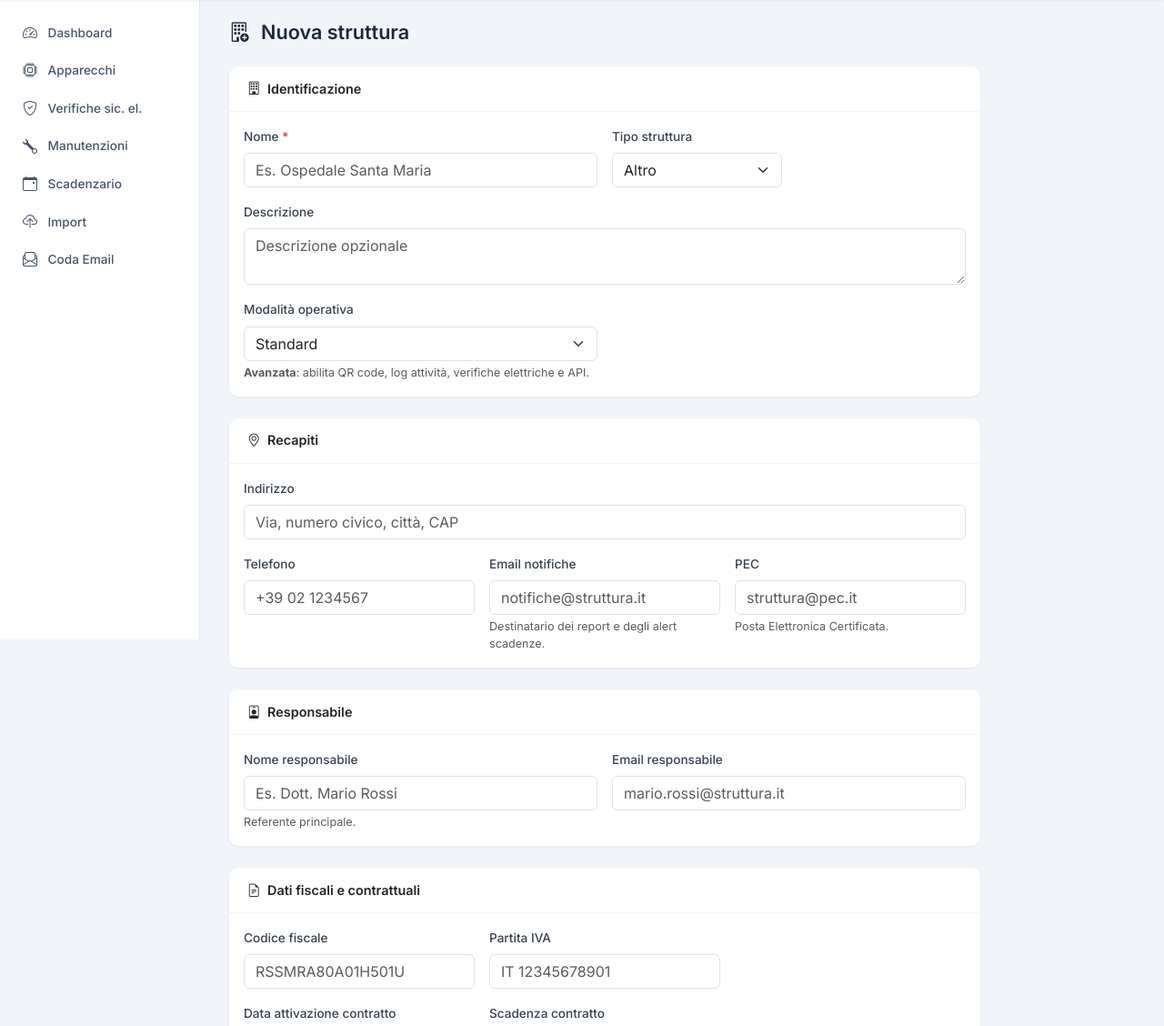
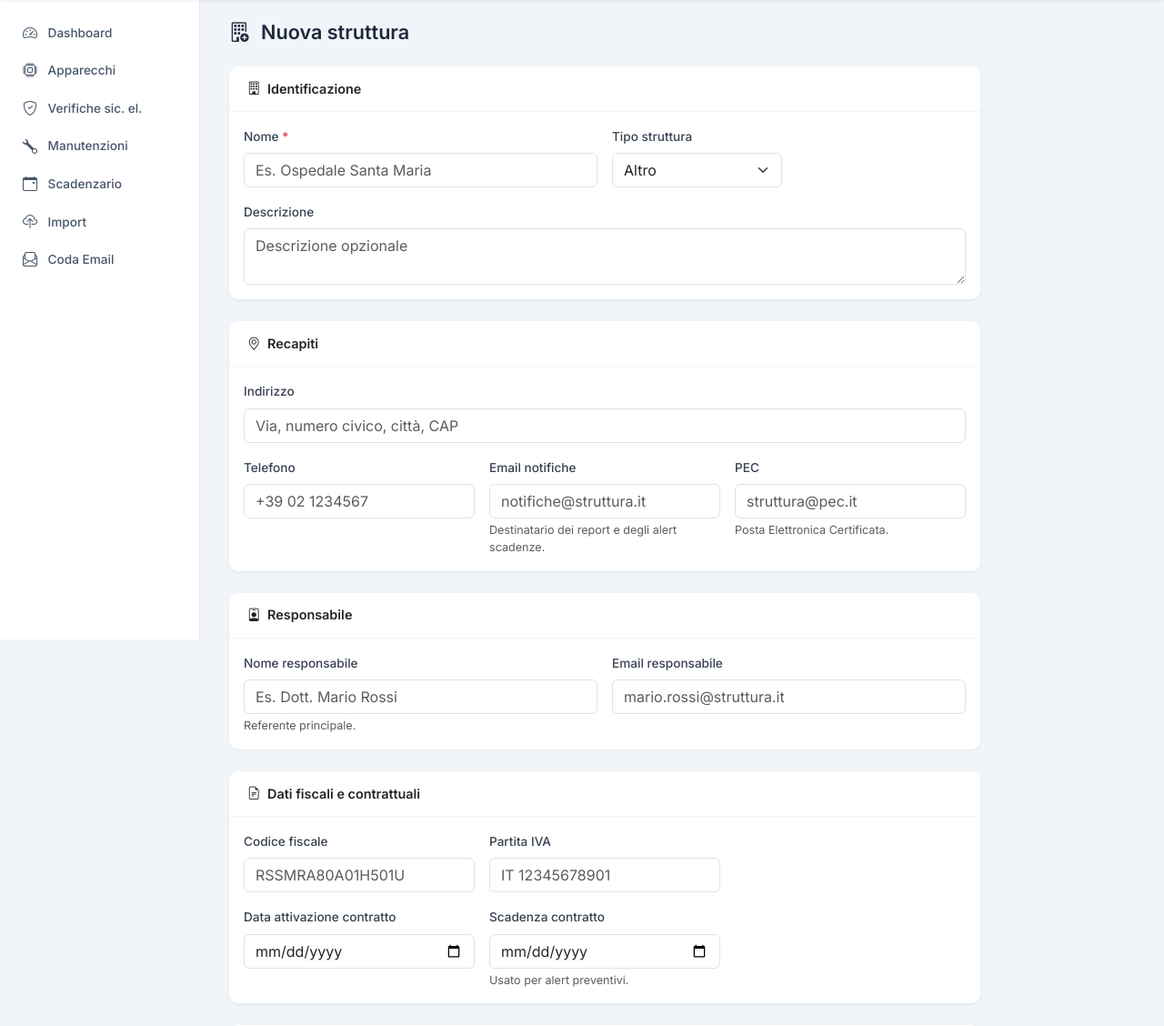
Before and after one commit to greeneye71/Custode_v2, a Flask app: template templates/strutture/form.html in a window 1280 px wide. Shown: the part 57-1185 px from the top of the page at 91% size. Run offline with Flask 2, Linux system fonts and the light colour scheme; the template is opened without the code that fills it, so the values that code supplies are empty; some libraries are stand-ins or nearby versions.

Commit message:
refactor: remove modalita standard/avanzata — all strutture are avanzata
All strutture now unconditionally use modalita='avanzata'.
- _leggi_form_struttura: hardcode 'avanzata' instead of reading form field
- auth.py: g.struttura_modalita always 'avanzata' (covers existing DB rows)
- strutture/form.html: remove modalita select from creation/edit form
- strutture/index.html: remove Modalità column from list

```diff
--- a/auth.py
+++ b/auth.py
@@ -213,7 +213,7 @@ def _load_user_from_session():
     g.struttura = struttura
     g.struttura_id = struttura['id'] if struttura else None
     g.struttura_nome = struttura['nome'] if struttura else None
-    g.struttura_modalita = struttura['modalita'] if struttura else 'standard'
+    g.struttura_modalita = 'avanzata'  # tutte le strutture sono sempre avanzate
     g.is_superadmin_impersonating = (
         g.user['ruolo'] == 'superadmin' and struttura is not None
     )
--- a/strutture_bp.py
+++ b/strutture_bp.py
@@ -193,9 +193,7 @@ def _sync_divisioni_struttura(db, struttura_id, form):
 
 def _leggi_form_struttura(form):
     """Estrae e normalizza tutti i campi struttura dal form POST."""
-    modalita = form.get('modalita', 'standard')
-    if modalita not in ('standard', 'avanzata'):
-        modalita = 'standard'
+    modalita = 'avanzata'  # tutte le strutture sono sempre avanzate
     tipo = form.get('tipo', 'altro')
     if tipo not in _TIPI_STRUTTURA:
         tipo = 'altro'
--- a/templates/strutture/form.html
+++ b/templates/strutture/form.html
@@ -50,15 +50,6 @@
             <div class="col-12">
               <label class="form-label">Descrizione</label>
               <textarea class="form-control" name="descrizione" rows="2" placeholder="Descrizione opzionale">{{ struttura.get('descrizione', '') if struttura else '' }}</textarea>
-            </div>
-
-            <div class="col-md-6">
-              <label class="form-label">Modalità operativa</label>
-              <select class="form-select" name="modalita">
-                <option value="standard" {% if not struttura or struttura.get('modalita', 'standard') == 'standard' %}selected{% endif %}>Standard</option>
-                <option value="avanzata" {% if struttura and struttura.get('modalita') == 'avanzata' %}selected{% endif %}>Avanzata</option>
-              </select>
-              <div class="form-text"><strong>Avanzata</strong>: abilita QR code, log attività, verifiche elettriche e API.</div>
             </div>
 
             {% if struttura and struttura.get('id') %}
```
Also changed, not shown: templates/strutture/index.html (+1 -8 lines).
